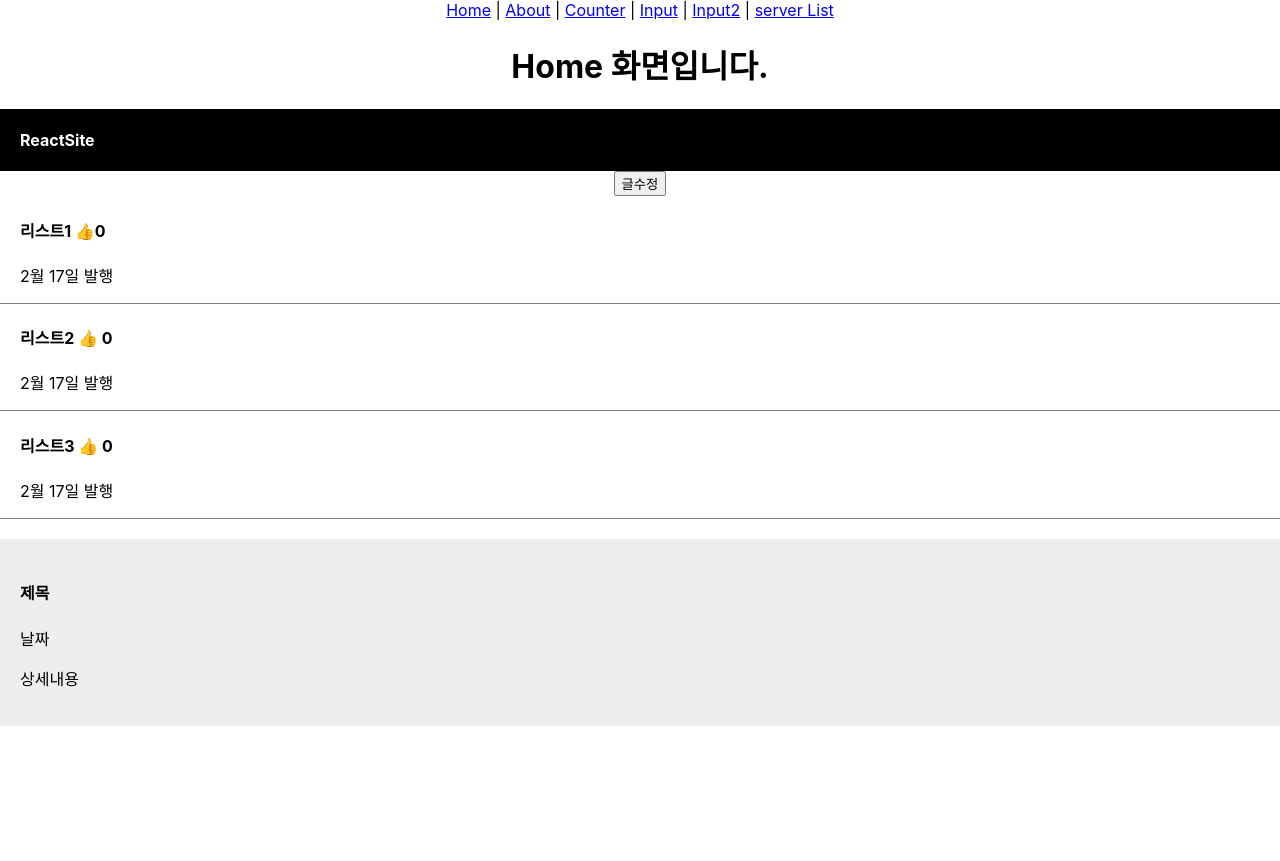
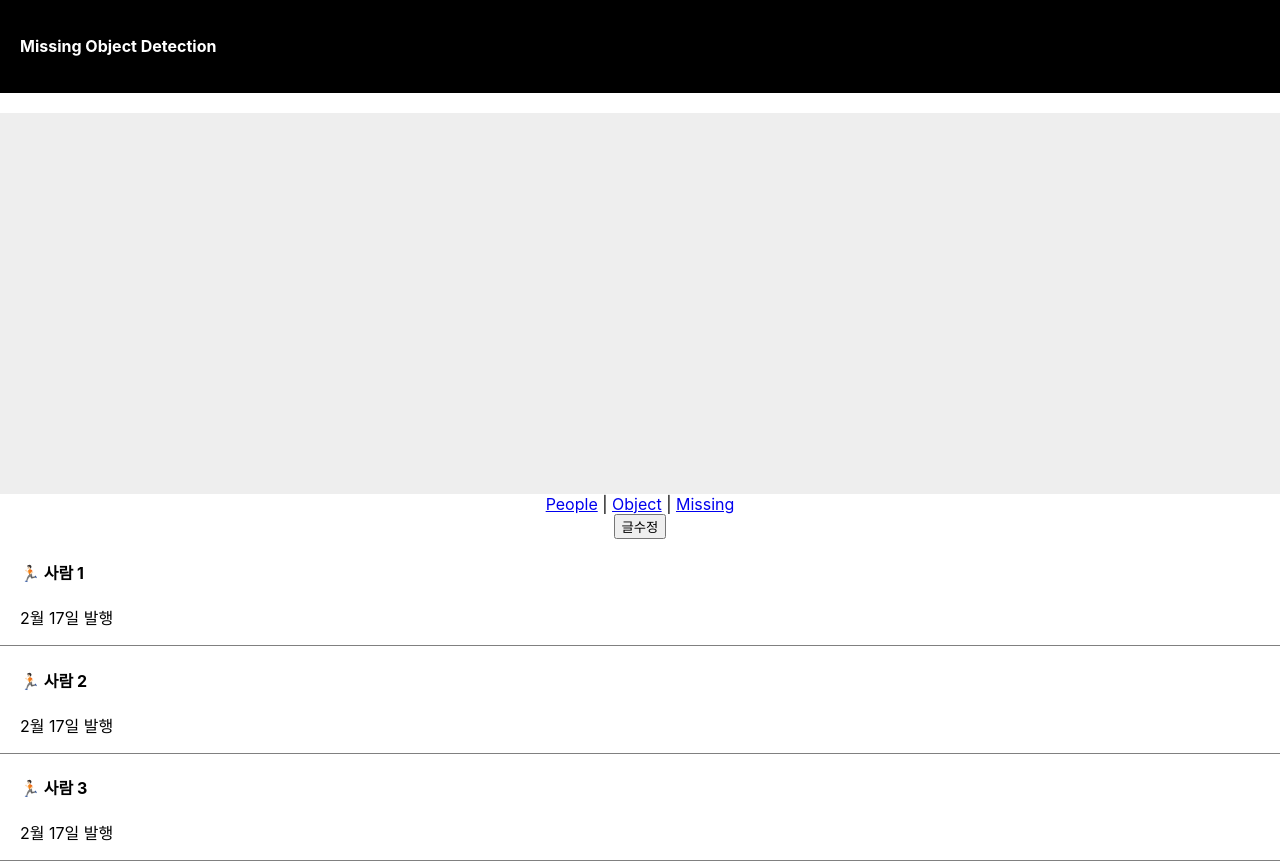
Before and after one commit to MissingObjectDetection/MOD-front, a React (Create React App) app in the folder hello/: page / in a window 1280 px wide. Before the commit the page ends 800 px from the top, so only its background shows below. Built offline with nearby package versions, Linux system fonts and the light colour scheme.

Commit message:
1차 수정

```diff
--- a/hello/src/App.css
+++ b/hello/src/App.css
@@ -6,9 +6,17 @@
 .black-nav{
   display: flex;
   background: black;
+  padding: 15px;
   width: 100%;
   color: white;
   padding-left: 20px;
+}
+
+.video {
+  margin-top: 20px;
+  padding: 180px;
+  background: #eee;
+  text-align: left;
 }
 
 div {
@@ -19,13 +27,6 @@ div {
   padding-left: 20px;
   text-align: left;
   border-bottom: 1px solid grey;
-}
-
-.model {
-  margin-top: 20px;
-  padding: 20px;
-  background: #eee;
-  text-align: left;
 }
 
 
--- a/hello/src/App.js
+++ b/hello/src/App.js
@@ -6,82 +6,39 @@ import { useState } from 'react';
 import React from 'react';
 import { Routes, Route, Link } from 'react-router-dom';
 
-import Home from './pages/Home';
-import About from './pages/About';
-import Counter from './pages/Counter';
-import Input from './pages/Input';
-import Input2 from './pages/Input2';
-import List from './pages/List';
+import People from './pages/People';
+import Object from './pages/Object';
+import Missing from './pages/Missing';
+// import Counter from './pages/Counter';
+// import Input from './pages/Input';
+// import Input2 from './pages/Input2';
 
 function App() {
-  let [글제목, 글제목변경] = useState(['리스트1', '리스트2', '리스트3']);
-  let [따봉, 따봉변경] = useState(0);
-
   return (
     <div className='App'>
+      <div className='black-nav'>
+        <h4>Missing Object Detection</h4>
+      </div>
+
+      <div className='video'>
+        <h4></h4>
+      </div>
+
       <nav>
-        <Link to='/'>Home</Link> | <Link to='/about'>About</Link> |{' '}
-        <Link to='/counter'>Counter</Link> | <Link to='/input'>Input</Link> |{' '}
-        <Link to='/input2'>Input2</Link> | <Link to='/list'>server List</Link>
+        <Link to='/'>People</Link> | <Link to='/Object'>Object</Link> |{' '}
+        <Link to='/Missing'>Missing</Link>
+        {/* <Link to='/counter'>Counter</Link> | <Link to='/input'>Input</Link> |{' '}
+        <Link to='/input2'>Input2</Link> | */}
       </nav>
 
       <Routes>
-        <Route path='/' element={<Home />} />
-        <Route path='/about' element={<About />} />
-        <Route path='/counter' element={<Counter />} />
+        <Route path='/' element={<People />} />
+        <Route path='/Object' element={<Object />} />
+        <Route path='/Missing' element={<Missing />} />
+        {/* <Route path='/counter' element={<Counter />} />
         <Route path='/input' element={<Input />} />
-        <Route path='/input2' element={<Input2 />} />
-        <Route path='/list' element={<List />} />
+        <Route path='/input2' element={<Input2 />} /> */}
       </Routes>
-
-      <div className='black-nav'>
-        <h4>ReactSite</h4>
-      </div>
-
-      <button
-        onClick={() => {
-          let copy = [...글제목];
-          copy[0] = '새로운 리스트';
-          글제목변경(copy);
-        }}
-      >
-        글수정
-      </button>
-
-      <div className='list'>
-        <h4>
-          {글제목[0]}{' '}
-          <span
-            onClick={() => {
-              따봉변경(따봉 + 1);
-            }}
-          >
-            👍
-          </span>
-          {따봉}
-        </h4>
-        <p>2월 17일 발행</p>
-      </div>
-
-      <div className='list'>
-        <h4>
-          {글제목[1]} <span>👍</span> {따봉}
-        </h4>
-        <p>2월 17일 발행</p>
-      </div>
-
-      <div className='list'>
-        <h4>
-          {글제목[2]} <span>👍</span> {따봉}
-        </h4>
-        <p>2월 17일 발행</p>
-      </div>
-
-      <div className='model'>
-        <h4>제목</h4>
-        <p>날짜</p>
-        <p>상세내용</p>
-      </div>
     </div>
   );
 }
--- a/hello/src/pages/About.js
+++ /dev/null
@@ -1,7 +0,0 @@
-import React from 'react';
-
-function About() {
-  return <h1> About 화면입니다. </h1>;
-}
-
-export default About;
--- a/hello/src/pages/Home.js
+++ /dev/null
@@ -1,7 +0,0 @@
-import React from 'react';
-
-function Home() {
-  return <h1> Home 화면입니다. </h1>;
-}
-
-export default Home;
--- a/hello/src/pages/List.js
+++ b/hello/src/pages/Missing.js
@@ -10,7 +10,7 @@ const User = ({ userData }) => {
   );
 };
 
-const UserList = () => {
+const Missing = () => {
   const users = [
     { email: '가방', name: '홍길동' },
     { email: '모자', name: '임인범' },
@@ -29,11 +29,14 @@ const UserList = () => {
 
       <tbody>
         {users.map((user) => (
-          <User userData={user} /> //User는 자식 컴포넌트
+          // map함수를 이용하여 오브젝트 하나하나씩 가져온다
+          // User는 자식 컴포넌트
+          // userData는 prop로써 자식한테 데이터를 넘겨준다는 의미
+          <User userData={user} />
         ))}
       </tbody>
     </table>
   );
 };
 
-export default UserList;
+export default Missing;
--- /dev/null
+++ b/hello/src/pages/Object.js
@@ -0,0 +1,7 @@
+import React from 'react';
+
+function Object() {
+  return <h1> Object 화면입니다. </h1>;
+}
+
+export default Object;
--- /dev/null
+++ b/hello/src/pages/People.js
@@ -0,0 +1,54 @@
+import React from 'react';
+import { useState } from 'react';
+
+const People = () => {
+  let [title, setTitle] = useState(['사람 1', '사람 2', '사람 3']);
+  let [like, setLike] = useState(0);
+
+  return (
+    <div>
+      <button
+        onClick={() => {
+          let copy = [...title]; //새로운 베열 만들기 위해서 spread 문법 사용
+          copy[0] = '새로운 리스트';
+          setTitle(copy);
+        }}
+      >
+        글수정
+      </button>
+
+      <div className='list'>
+        <h4>
+          <span> 🏃🏻 </span>
+          {title[0]}{' '}
+          {/* <span
+            onClick={() => {
+              setLike(like + 1);
+            }}></span>
+          {like} */}
+        </h4>
+        <p>2월 17일 발행</p>
+      </div>
+
+      <div className='list'>
+        <h4>
+          <span> 🏃🏻 </span>
+          {title[1]}
+          {/* {like} */}
+        </h4>
+        <p>2월 17일 발행</p>
+      </div>
+
+      <div className='list'>
+        <h4>
+          <span> 🏃🏻 </span>
+          {title[2]}
+          {/* {like} */}
+        </h4>
+        <p>2월 17일 발행</p>
+      </div>
+    </div>
+  );
+};
+
+export default People;
```
